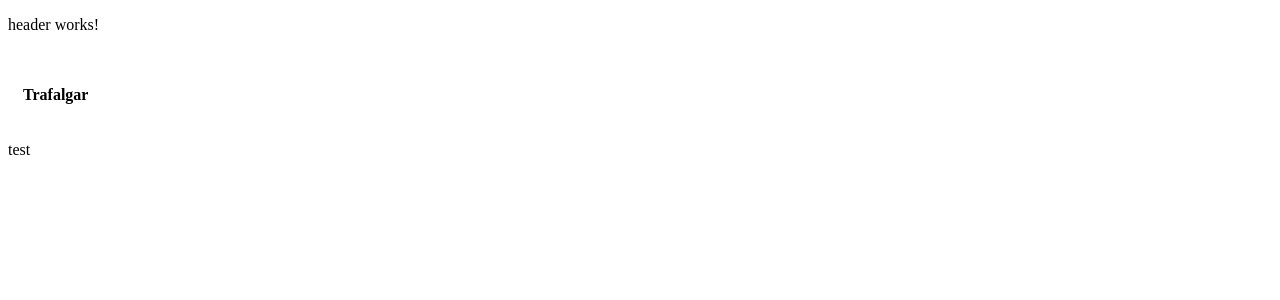
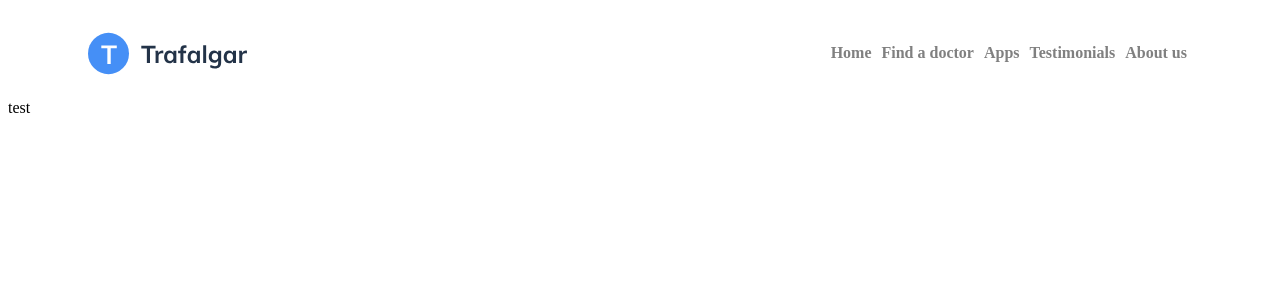
Before and after one commit to lenyDENOYELLE/2025_R4A10_DENOYELLE_Leny, an Angular app: page / in a window 1280 px wide. Shown: the top 300 px of the page. Built offline with nearby package versions, Linux system fonts and the light colour scheme.

Commit message:
amélioration du header

```diff
--- a/src/app/header/header.component.html
+++ b/src/app/header/header.component.html
@@ -1,8 +1,7 @@
-<p>header works!</p>
 <header>
     <!--<logo></logo>-->
-    <img href="../../../TP2_INSTRUCTIONS/TP_seance_2/lego_1.jpg">
-    <h4>Trafalgar</h4>
+
+    <img src="../../assets/logo/logo.svg">
             <button class="menu">MENU</button>
             <nav class="menu">
                 <h4>
--- a/src/app/header/header.component.sass
+++ b/src/app/header/header.component.sass
@@ -1,20 +1,26 @@
 header
   margin: 0px
-  display: inline-flex
+  display: flex
   justify-content: space-between
   padding: 15px
+    left: 80px
+    right: 80px
 
 .menu
-  display: none
+  align: center
+
+
 
 a
   text-decoration: none
-  color : grey
-  padding:
+  margin:
     left: 5px
     right: 5px
+
+  color : grey
   &:hover
     color: black
 
-nav
-  margin: 10px
+
+button.menu
+  display : none
```
Also changed, not shown: TP2_INSTRUCTIONS/TP_seance_2/Readme.md, src/assets/logo/ldenoyelle.jpg (added), src/assets/logo/logo.svg (added).
